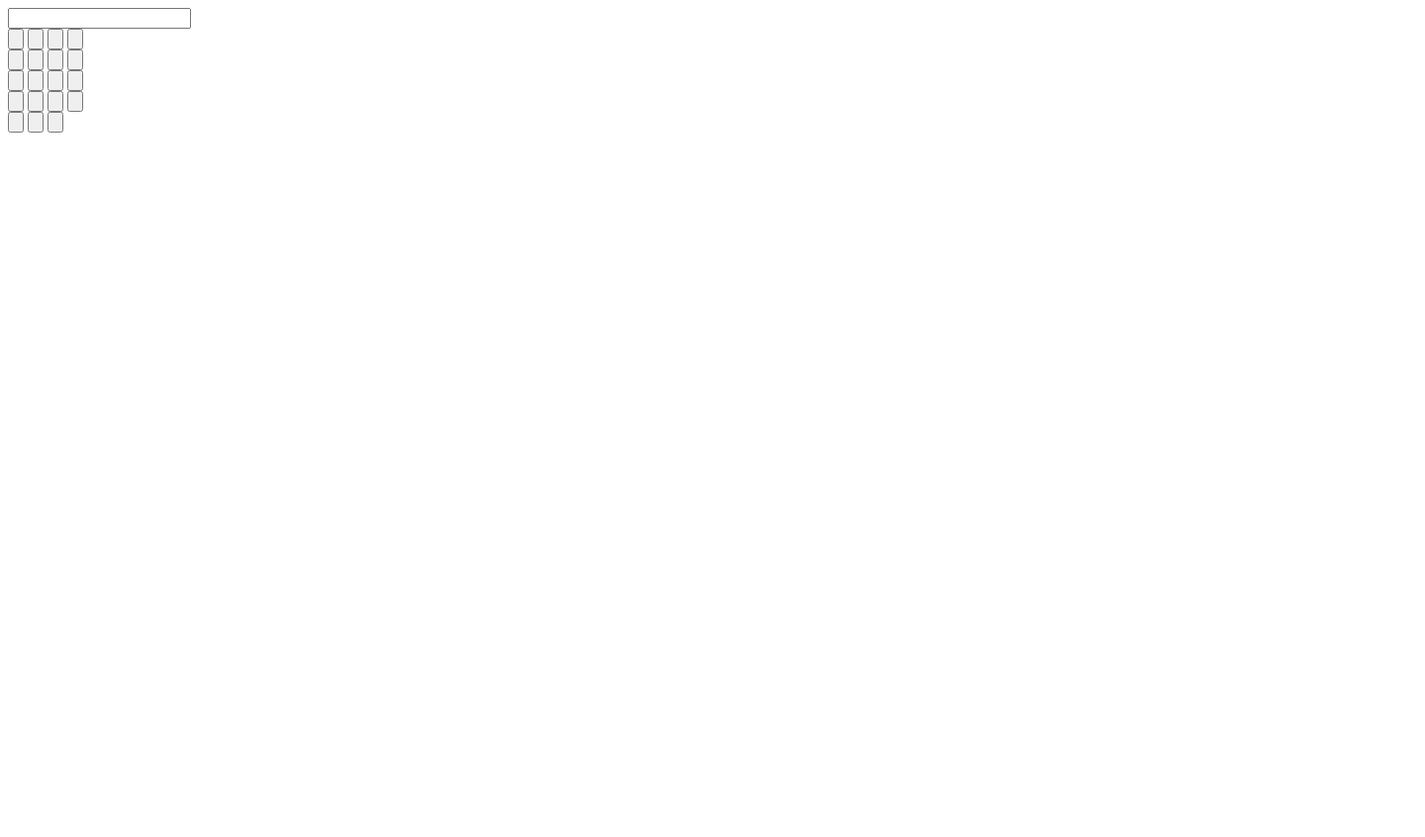
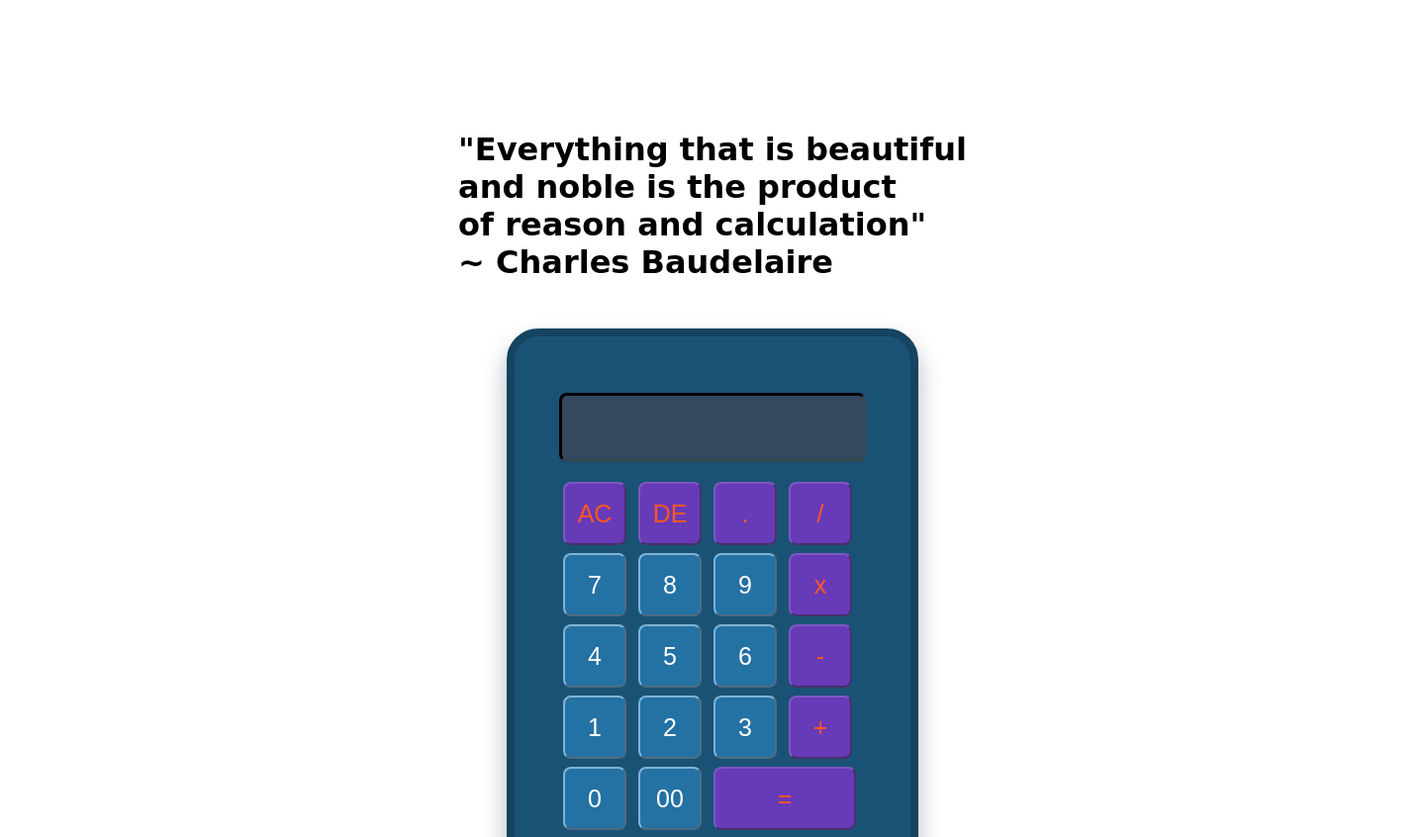
Before and after one commit to grittyByt/aGritty-Calculation, a plain HTML site: page index.html in a window 1280 px wide. Shown: the top 846 px of the page at 99% size, 1440 px wide, since content can reach past the window. Before the commit the page ends 800 px from the top, so only its background shows below. Drawn offline with Linux system fonts and the light colour scheme; a web font is replaced by a local one.

Commit message:
updated color theme of calculator / implemented simple calculation into the calculator / added font found on google fonts / created a delete button & all clear button / put a nice quote above the calculator / added pointer effect to the operators - will add pointer effect to the number buttons on next update

```diff
--- a/index.html
+++ b/index.html
@@ -3,43 +3,49 @@
 <head>
     <meta charset="UTF-8">
     <meta name="viewport" content="width=device-width, initial-scale=1.0">
+    <link rel="preconnect" href="https://fonts.googleapis.com">
+    <link rel="preconnect" href="https://fonts.gstatic.com" crossorigin>
+    <link href="https://fonts.googleapis.com/css2?family=Handjet:wght@300&family=Instrument+Serif&display=swap" rel="stylesheet">
+    <link href="https://fonts.googleapis.com/css2?family=Handjet:wght@300&family=Instrument+Serif&family=Tektur&display=swap" rel="stylesheet">
+    <link rel="stylesheet" href="style.css">
     <title>Document</title>
 </head>
 <body>
     <div class="masonJar">
+        <h1>"Everything that is beautiful <br> and noble is the product <br> of reason and calculation" <br>~ Charles Baudelaire</h1>
         <div class="calculator">
             <form>
                 <div class="display">
                     <input type="text" name="display">
                 </div>
                 <div class="operators">
-                    <input type="button" name="AC">
-                    <input type="button" name="DE">
-                    <input type="button" name=".">
-                    <input type="button" name="/">
+                    <input type="button" value="AC" onclick="display.value = '' ">
+                    <input type="button" value="DE" onclick="display.value = display.value.toString().slice(0,-1)">
+                    <input type="button" value="." onclick="display.value += '.' ">
+                    <input type="button" value="/" onclick="display.value += '/' ">
                 </div>
                 <div class="numOps">
-                    <input type="button" name="7">
-                    <input type="button" name="8">
-                    <input type="button" name="9">
-                    <input type="button" name="x">
+                    <input type="button" value="7" onclick="display.value += '7' ">
+                    <input type="button" value="8" onclick="display.value += '8' ">
+                    <input type="button" value="9" onclick="display.value += '9' ">
+                    <input type="button" value="x" onclick="display.value += 'x' ">
                 </div>
                 <div class="numOps">
-                    <input type="button" name="4">
-                    <input type="button" name="5">
-                    <input type="button" name="6">
-                    <input type="button" name="-">
+                    <input type="button" value="4" onclick="display.value += '4' ">
+                    <input type="button" value="5" onclick="display.value += '5' ">
+                    <input type="button" value="6" onclick="display.value += '6' ">
+                    <input type="button" value="-" onclick="display.value += '-' ">
                 </div>
                 <div class="numOps">
-                    <input type="button" name="1">
-                    <input type="button" name="2">
-                    <input type="button" name="3">
-                    <input type="button" name="+">
+                    <input type="button" value="1" onclick="display.value += '1' ">
+                    <input type="button" value="2" onclick="display.value += '2' ">
+                    <input type="button" value="3" onclick="display.value += '3' ">
+                    <input type="button" value="+" onclick="display.value += '+' ">
                 </div>
                 <div class="numOps">
-                    <input type="button" name="0">
-                    <input type="button" name="00">
-                    <input type="button" name="=">
+                    <input type="button" value="0" onclick="display.value += '0' ">
+                    <input type="button" value="00" onclick="display.value += '00' ">
+                    <input type="button" value="=" onclick="display.value = eval(display.value)" class="equalBtn">
                 </div>
             </form>
         </div>
--- a/style.css
+++ b/style.css
@@ -0,0 +1,92 @@
+* {
+    margin: 0;
+    padding: 0;
+    overflow-x: hidden;
+}
+
+body {
+    margin: auto;
+    padding: 5rem;
+    height: 100vh;
+    width: 100%;
+    display: flex;
+    align-items: center;
+    justify-content: center;
+}
+
+.masonJar {
+    height: 80rem;
+    width: 40rem;
+    display: flex;
+    flex-direction: column;
+    align-items: center;
+    justify-content: center;
+}
+
+h1 {
+    position: relative;
+    top: 1rem;
+    font-family: 'Tektur', cursive;
+}
+
+.calculator {
+    position: relative;
+    top: 4rem;
+    height: 35rem;
+    width: 25rem;
+    display: flex;
+    align-items: center;
+    justify-content: center;
+    background-color: #1A5276;
+    box-shadow: 0 15px 20px 5px rgba(86, 101, 115, 0.3);
+    border: 0.5em solid rgb(21, 67, 96);
+    border-radius: 2rem;
+}
+
+.display input {
+    margin-bottom: 1rem;
+    padding: 0.5rem;
+    height: 3rem;
+    width: 18rem;
+    text-align: end;
+    border-radius: 0.5rem;
+    background-color: #34495E  ;
+    font-family: 'Handjet', cursive;
+    font-size: 35px;
+    border: 1mm inset #37474f;
+    color: #2ECC71;
+}
+
+.operators input {
+    margin: 0.25rem;
+    height: 4rem;
+    width: 4rem;
+    border: 0.1em outset rgb(126, 87, 194);
+    border-radius: 0.5rem;
+    cursor: pointer;
+    font-size: 25px;
+    color: #FF5722;
+    /* color: rgb(139, 195, 74); */
+    background-color: #673AB7;
+}
+
+.numOps input {
+    margin: 0.25rem;
+    height: 4rem;
+    width: 4rem;
+    font-size: 25px;
+    color: #ffffff;
+    border: 0.1em outset rgb(127, 179, 213);
+    background-color: #2471A3  ;
+    border-radius: 0.5rem;
+}
+
+.numOps input:last-child {
+    color: #FF5722;
+    background-color: #673AB7;
+    border: 0.1em outset rgb(126, 87, 194);
+}
+
+.numOps input.equalBtn {
+    width: 9rem;
+}
```
